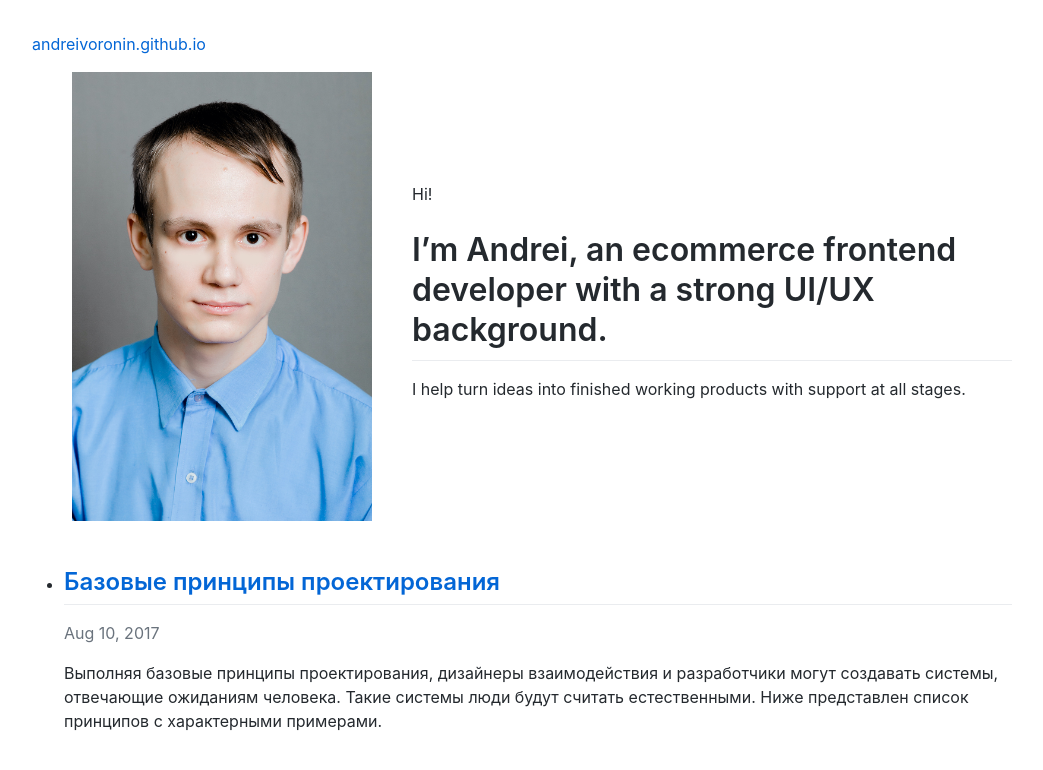
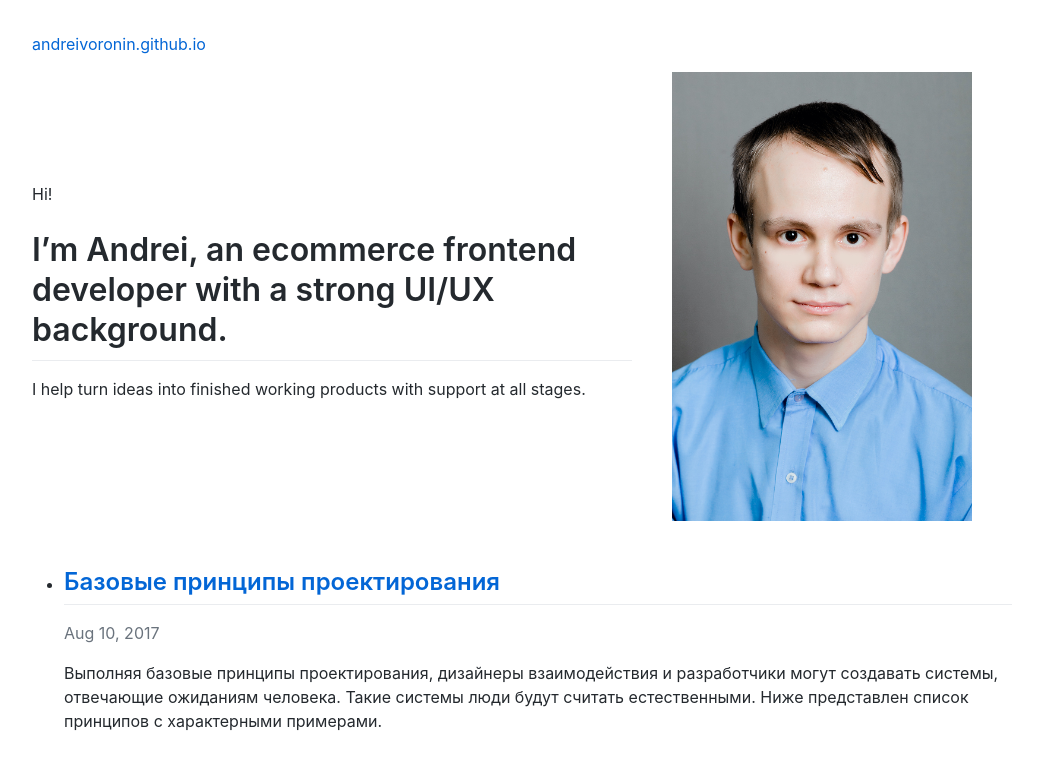
Before and after one commit to andreivoronin/andreivoronin.github.io, a Jekyll site: the page built from index.md, in a window 1280 px wide. Shown: the top 770 px of the page, without its empty margins (118-1161 px from the left). Built offline with Jekyll 4.4.1, drawn with Linux system fonts in a browser that asks for light colours.

Commit message:
Update about.html

```diff
--- a/_includes/about.html
+++ b/_includes/about.html
@@ -2,11 +2,7 @@
 
   <div class="hero__content">
 
-    <figure class="hero__figure">
-      <img src="img/-about/andrei_voronin_photo@2x.jpg" alt="Andrei Voronin photo" class="hero__photo">
-    </figure>
-
-    <section class="hero__info">
+    <div class="hero__info">
       <p class="hero__greeting">
         Hi!
       </p>
@@ -16,7 +12,11 @@
       <p class="hero__description">
         I help turn ideas into finished working products with support at all stages.
       </p>
-    </section>
+    </div>
+
+    <figure class="hero__figure">
+      <img src="img/-about/andrei_voronin_photo@2x.jpg" alt="Andrei Voronin photo" class="hero__photo">
+    </figure>
 
   </div>
 
```
